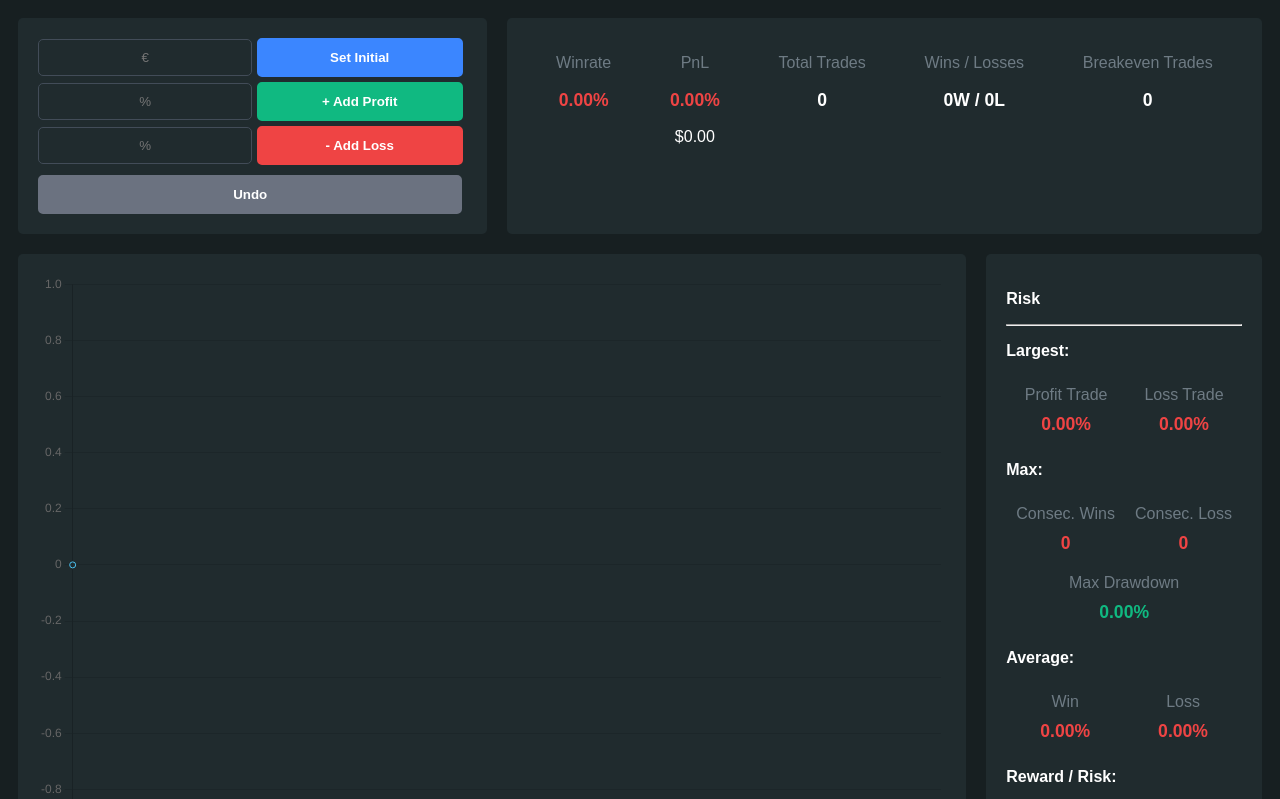
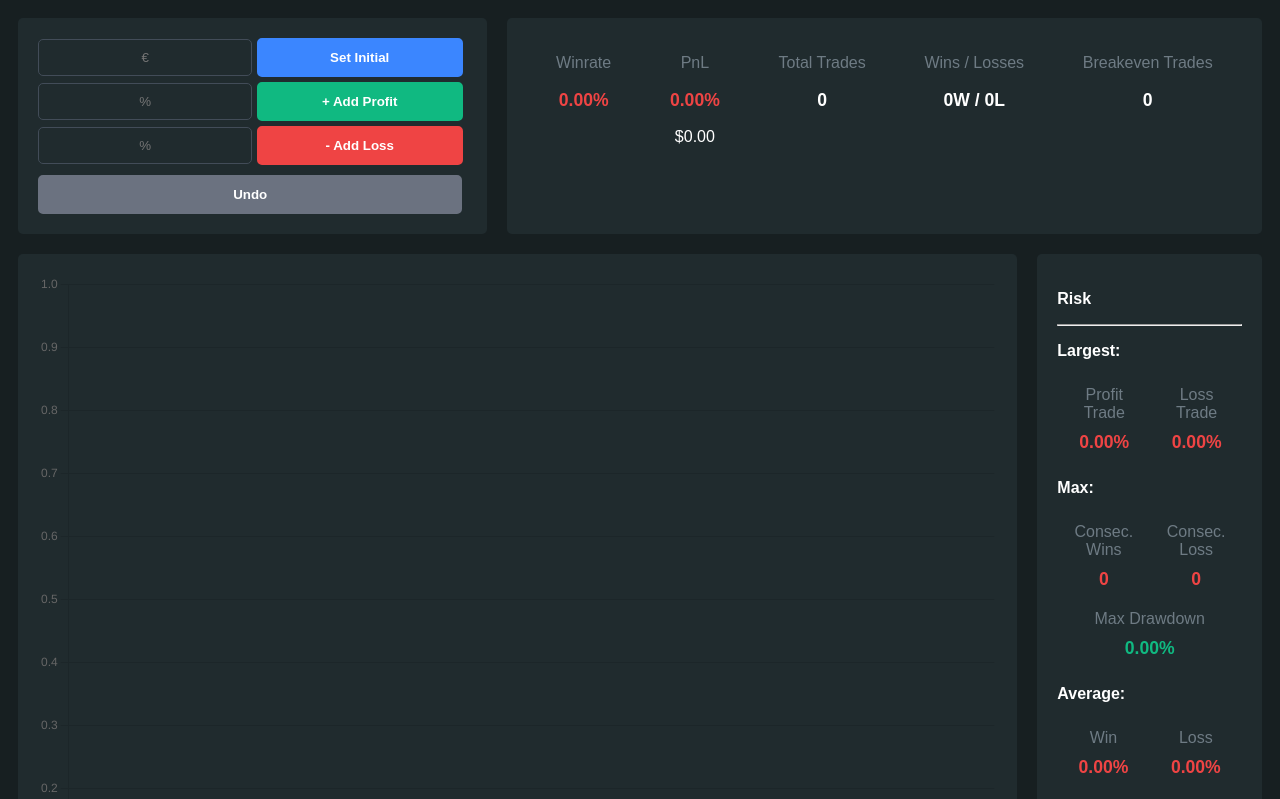
Before and after one commit to ZacdxKun/projet, a website built with Parcel: page src/index.html in a window 1280 px wide. Both pictures are taken after a click on the button "Set Initial". Shown: the top 799 px of the page. Built offline with nearby package versions, Linux system fonts and the light colour scheme.

Commit message:
trading dash

```diff
--- a/src/css/style.css
+++ b/src/css/style.css
@@ -163,6 +163,9 @@ button {
   background-color: #202b2e;
   border-radius: 5px;
   flex-grow: 7;
+  width: 100%;
+  position: relative;
+  min-height: 600px;
 }
 
 .bottomRight {
@@ -193,3 +196,9 @@ button {
   color: white;
   font-weight: bolder;
 }
+
+canvas {
+  display: block;
+  max-width: 100%;
+  height: auto;
+}
--- a/src/index.html
+++ b/src/index.html
@@ -3,6 +3,7 @@
   <head>
     <meta charset="UTF-8" name="viewport" content="width=device-width, initial-scale=1.0" />
     <link rel="stylesheet" type="text/css" href="css/style.css" />
+    <script src="https://cdn.jsdelivr.net/npm/chart.js"></script>
     <script type="module" src="js/app.js"></script>
     <link rel="icon" type="image/x-icon" href="./images/favicon.ico" />
     <title>Trading Dashboard</title>
@@ -14,19 +15,19 @@
           <div>
             <div>
               <input type="number" min="0" id="initialDeposit" placeholder="€" />
-              <button class="buttonInitial" onclick="setInititalDeposit()">Set Initial</button>
+              <button class="buttonInitial">Set Initial</button>
             </div>
             <div>
               <input type="number" min="0" id="buttonAddProfit" placeholder="%" />
-              <button class="buttonAddProfit" onclick="addProfitTrade()">+ Add Profit</button>
+              <button class="buttonAddProfit">+ Add Profit</button>
             </div>
             <div>
               <input type="number" min="0" id="buttonAddLoss" placeholder="%" />
-              <button class="buttonAddLoss" onclick="addLossTrade()">- Add Loss</button>
+              <button class="buttonAddLoss">- Add Loss</button>
             </div>
           </div>
           <div>
-            <button class="buttonUndo" onclick="undoLastTrade()">Undo</button>
+            <button class="buttonUndo">Undo</button>
           </div>
         </div>
         <div class="topRight">
--- a/src/js/app.js
+++ b/src/js/app.js
@@ -1,6 +1,4 @@
 "use strict";
-
-import Chart from "chart.js/auto";
 
 /**
  * --------------------------------
@@ -74,8 +72,17 @@ let moyenneLost = 0;
 
 document.addEventListener("DOMContentLoaded", function () {
   console.log(DISCLAIMER_TEXT);
-  createInitialChart();
+
+  // N'appelez pas createInitialChart() ici
+  // mais seulement après avoir initialisé le dépôt
+
   displayAll();
+
+  // Ajouter les event listeners
+  document.querySelector(".buttonInitial").addEventListener("click", setInititalDeposit);
+  document.querySelector(".buttonAddProfit").addEventListener("click", addProfitTrade);
+  document.querySelector(".buttonAddLoss").addEventListener("click", addLossTrade);
+  document.querySelector(".buttonUndo").addEventListener("click", undoLastTrade);
 });
 
 function displayHtmlElement(elementId, value) {
@@ -189,25 +196,30 @@ function calculateAllData() {
 
 function updateChart(undo) {
   let ctx = document.getElementById("chart").getContext("2d");
+  let existingChart = Chart.getChart(ctx);
 
-  let newChart = Chart.getChart(ctx);
+  if (!existingChart) {
+    // Si le graphique n'existe pas encore, créez-le
+    createInitialChart();
+    return;
+  }
 
   if (undo) {
-    newChart.data.labels.pop();
-    newChart.data.datasets.forEach((dataset) => {
+    existingChart.data.labels.pop();
+    existingChart.data.datasets.forEach((dataset) => {
       dataset.data.pop();
     });
-    newChart.update();
+    existingChart.update();
   } else {
     let newData = tradesDataset[tradesDataset.length - 1];
 
     if (!newData) return;
 
-    newChart.data.labels.push(newData.totalTrades);
-    newChart.data.datasets.forEach((dataset) => {
+    existingChart.data.labels.push(newData.totalTrades);
+    existingChart.data.datasets.forEach((dataset) => {
       dataset.data.push(newData.currentBalance);
     });
-    newChart.update();
+    existingChart.update();
   }
 }
 
@@ -337,7 +349,7 @@ function getRiskRewardRatio() {
  * --------------------------------
  */
 
-window.setInititalDeposit = function setInititalDeposit() {
+function setInititalDeposit() {
   if (tradesDataset.length > 0) {
     alert("Cannot change initial deposit after first trade !\n=> Refresh page to start over");
     return;
@@ -345,7 +357,7 @@ window.setInititalDeposit = function setInititalDeposit() {
 
   initialDeposit = Number(document.getElementById("initialDeposit").value);
 
-  if (initialDeposit < 0) {
+  if (initialDeposit <= 0) {
     alert("Please enter a positive number");
     return;
   }
@@ -363,10 +375,12 @@ window.setInititalDeposit = function setInititalDeposit() {
 
   tradesDataset.push(newDataset);
 
+  // Créer le graphique seulement après avoir défini le dépôt initial
+  createInitialChart();
   displayAll();
-};
+}
 
-window.addProfitTrade = function addProfitTrade() {
+function addProfitTrade() {
   if (tradesDataset.length === 0) {
     alert("Please set initial deposit first");
     return;
@@ -409,9 +423,9 @@ window.addProfitTrade = function addProfitTrade() {
   tradesDataset.push(newDataset);
 
   displayAll();
-};
+}
 
-window.addLossTrade = function addLossTrade() {
+function addLossTrade() {
   if (tradesDataset.length === 0) {
     alert("Please set initial deposit first");
     return;
@@ -454,9 +468,9 @@ window.addLossTrade = function addLossTrade() {
   tradesDataset.push(newDataset);
 
   displayAll();
-};
+}
 
-window.undoLastTrade = function undoLastTrade() {
+function undoLastTrade() {
   if (tradesDataset.length > 0) {
     if (totalTrades > 0) {
       totalTrades--;
@@ -489,7 +503,7 @@ window.undoLastTrade = function undoLastTrade() {
     tradesDataset.pop();
     displayAll(true);
   }
-};
+}
 
 /**
  * --------------------------------
@@ -499,6 +513,12 @@ window.undoLastTrade = function undoLastTrade() {
 
 function createInitialChart() {
   let ctx = document.getElementById("chart").getContext("2d");
+
+  // Vérifier si un graphique existe déjà et le détruire si c'est le cas
+  let existingChart = Chart.getChart(ctx);
+  if (existingChart) {
+    existingChart.destroy();
+  }
 
   let upGradient = ctx.createLinearGradient(0, 0, 0, 300);
   upGradient.addColorStop(0, "rgb(74, 190, 236)");
@@ -510,7 +530,7 @@ function createInitialChart() {
 
   const down = (ctx, value) => (initialDeposit >= ctx.p1.parsed.y ? value : undefined);
 
-  new Chart(ctx, {
+  return new Chart(ctx, {
     type: "line",
     options: {
       responsive: true,
```
Also changed, not shown: 1 other file.
